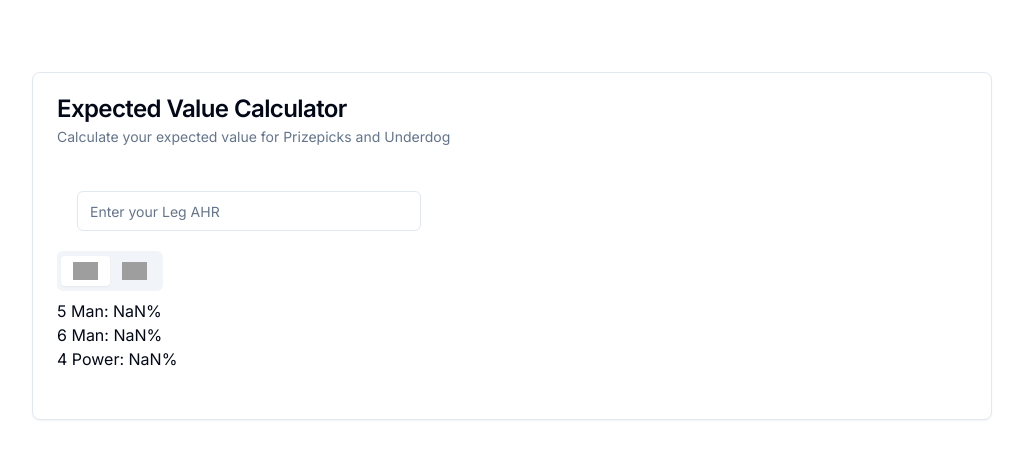
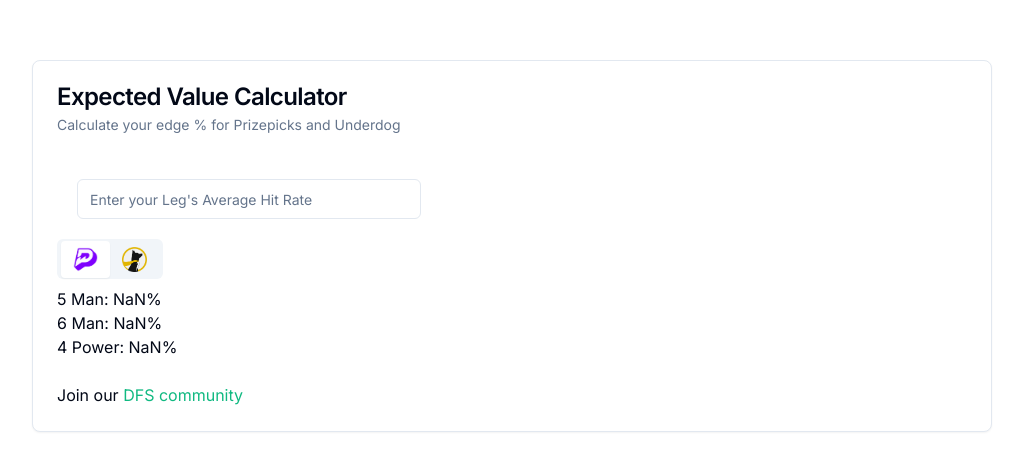
Before and after one commit to zx-xch/evcalculator, a Next.js app: page / in a window 1280 px wide. Shown: the part 154-624 px from the top of the page, without its empty margins (128-1151 px from the left). Built offline with nearby package versions, Linux system fonts and the light colour scheme; grey boxes are pictures that could not be loaded.

Commit message:
Added cord link + new images

```diff
--- a/app/page.js
+++ b/app/page.js
@@ -1,4 +1,6 @@
 "use client";
+
+import Image from 'next/image'
 
 import { Card, CardContent, CardDescription, CardFooter, CardHeader,CardTitle } from "@/components/ui/card"
 
@@ -21,22 +23,22 @@
       <Card className="w-9/12">
   <CardHeader>
     <CardTitle>Expected Value Calculator</CardTitle>
-    <CardDescription>Calculate your expected value for Prizepicks and Underdog</CardDescription>
+    <CardDescription>Calculate your edge % for Prizepicks and Underdog</CardDescription>
   </CardHeader>
   <CardContent>
 
   <form onSubmit={calcFunc()} className="flex w-full max-w-sm items-center space-x-2 p-5">
-      <Input id="ahrValue" type="number" onChange={event => setAHR(event.target.value)} placeholder="Enter your Leg AHR" />
+      <Input id="ahrValue" type="number" onChange={event => setAHR(event.target.value)} placeholder="Enter your Leg's Average Hit Rate" />
       </form>
 
       <Tabs defaultValue="prizePicks" className="justify-center items-center ">
   <TabsList>
     <TabsTrigger value="prizePicks">
-      <img src="https://images.prismic.io/colormatics/ee35bee7-9d3e-41f7-9b96-905305d14a12_Prizepicks+P.png?auto=format%2Ccompress&fit=max&q=50&w=800" width={25}/>
+      <Image src="/images/Prizepicks Logo.avif"  width={25} height={25} alt="Prizepicks Logo"/>
     </TabsTrigger>
 
     <TabsTrigger value="underDog">
-      <img src="https://seeklogo.com/images/U/underdog-fantasy-logo-C2DBD36E93-seeklogo.com.png" width={25}/>
+      <Image src="/images/UnderdogLogo.png" width={25} height={25} alt="Underdog Logo"/>
     </TabsTrigger>
   </TabsList>
   <TabsContent value="prizePicks" className="px--10">
@@ -53,7 +55,7 @@
 </Tabs>
   </CardContent>
   <CardFooter>
-
+    <p className='sm-text'>Join our <a href="https://discord.gg/VbUWjkJ2" className='text-emerald-500 cursor-pointer'>DFS community</a></p>
   </CardFooter>
 </Card>
 
```
Also changed, not shown: public/images/Prizepicks Logo.avif (added), public/images/UnderdogLogo.png (added).
